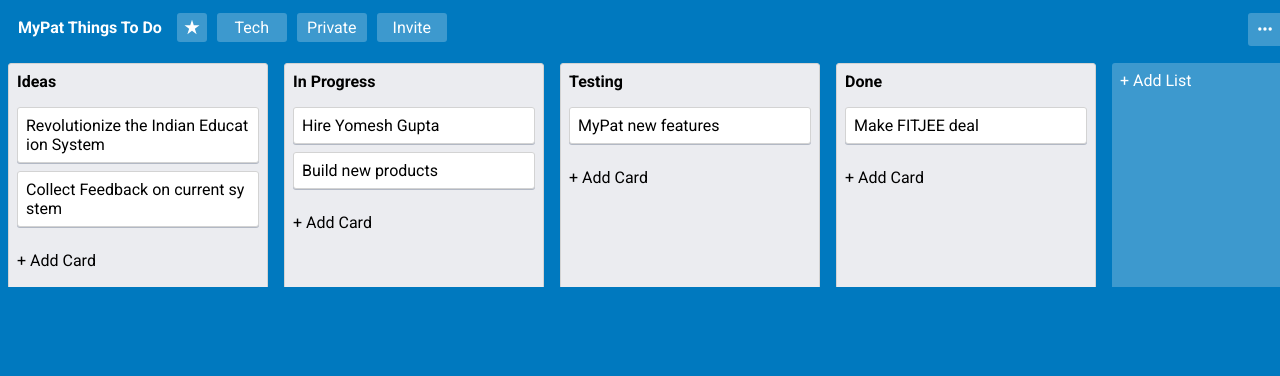
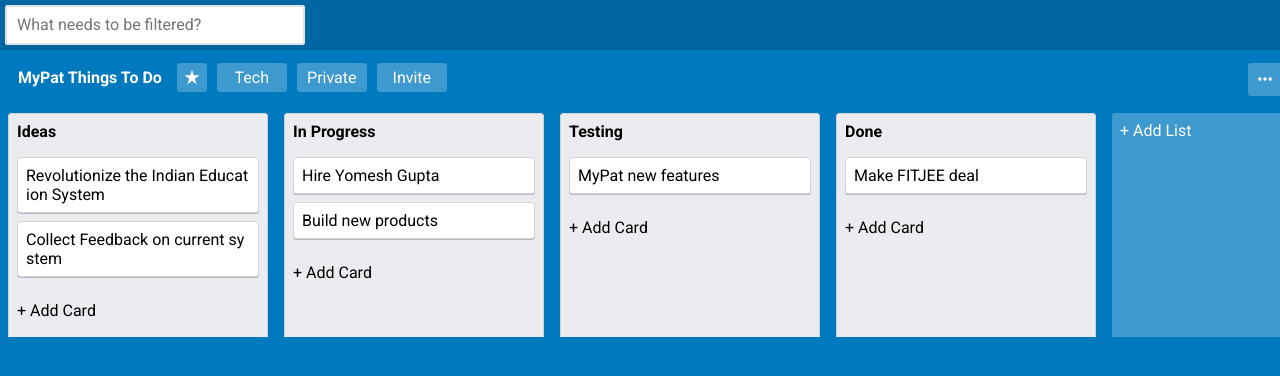
Before and after one commit to yomeshgupta/trello-board, a React app: page / in a window 1280 px wide. Shown: the top 376 px of the page. Built offline with nearby package versions, Linux system fonts and the light colour scheme.

Commit message:
Added global header

```diff
--- a/src/components/Board/BoardMenu.jsx
+++ b/src/components/Board/BoardMenu.jsx
@@ -93,7 +93,13 @@
 		<Fragment>
 			<Banner title="Filter Cards" onClose={() => setView(1)} />
 			<form className="filter-cards-form">
-				<input name="search" value={query} onChange={e => setQuery(e.target.value)} className="search" />
+				<input
+					name="search"
+					value={query}
+					placeholder={'What needs to be filtered?'}
+					onChange={e => setQuery(e.target.value)}
+					className="search"
+				/>
 			</form>
 		</Fragment>
 	);
--- /dev/null
+++ b/src/components/Board/Header.jsx
@@ -0,0 +1,21 @@
+import React from 'react';
+
+const Header = ({ query, setQuery }) => {
+	return (
+		<div className="board-header">
+			<div className="left">
+				<form className="filter-cards-form">
+					<input
+						name="search"
+						value={query}
+						placeholder={'What needs to be filtered?'}
+						onChange={e => setQuery(e.target.value)}
+						className="search"
+					/>
+				</form>
+			</div>
+		</div>
+	);
+};
+
+export default Header;
--- a/src/components/Board/Invitation.jsx
+++ b/src/components/Board/Invitation.jsx
@@ -26,8 +26,6 @@
 		return key === 'email' ? setEmail(value) : setMessage(value);
 	}
 
-	console.log(styles);
-
 	return (
 		<div className="user-invitation" style={{ ...styles }}>
 			<Banner title="Invite To Board" onClose={onClose} />
@@ -53,7 +51,7 @@
 					type="submit"
 					className={`u-btn-primary u-text-pointer ${email ? '' : 'u-btn-disabled'} `}
 					disabled={email ? false : true}
-					placeholder="Send Invitation"
+					value="Send Invitation"
 				/>
 			</form>
 		</div>
--- a/src/components/Board/index.jsx
+++ b/src/components/Board/index.jsx
@@ -4,6 +4,7 @@
 import Menu from './Menu';
 import Lists from './Lists/index';
 import BoardMenu from './BoardMenu';
+import Header from './Header';
 import { STATE_ACTIONS } from '../../constants/index';
 import '../../styles/board.scss';
 
@@ -108,6 +109,7 @@
 		return (
 			<DragDropContext onDragEnd={this.onDragEnd}>
 				<div className="board-wrapper" style={{ backgroundColor: background.value }} role="main">
+					<Header query={query} setQuery={setQuery} />
 					<div id="board" role="region">
 						<Menu
 							title={title}
--- a/src/styles/board.scss
+++ b/src/styles/board.scss
@@ -17,6 +17,25 @@
 	}
 	#board {
 		flex-direction: column;
+	}
+	.board-header {
+		display: flex;
+		min-height: 40px;
+		padding: 5px;
+		background: rgba(0, 0, 0, 0.15);
+
+		.filter-cards-form {
+			margin: 0;
+			padding: 0px;
+
+			input {
+				margin: 0 !important;
+				width: 300px;
+				max-width: 500px;
+				background: rgba(255, 255, 255, 1);
+				color: #000;
+			}
+		}
 	}
 	.menu {
 		flex-direction: row;
```
